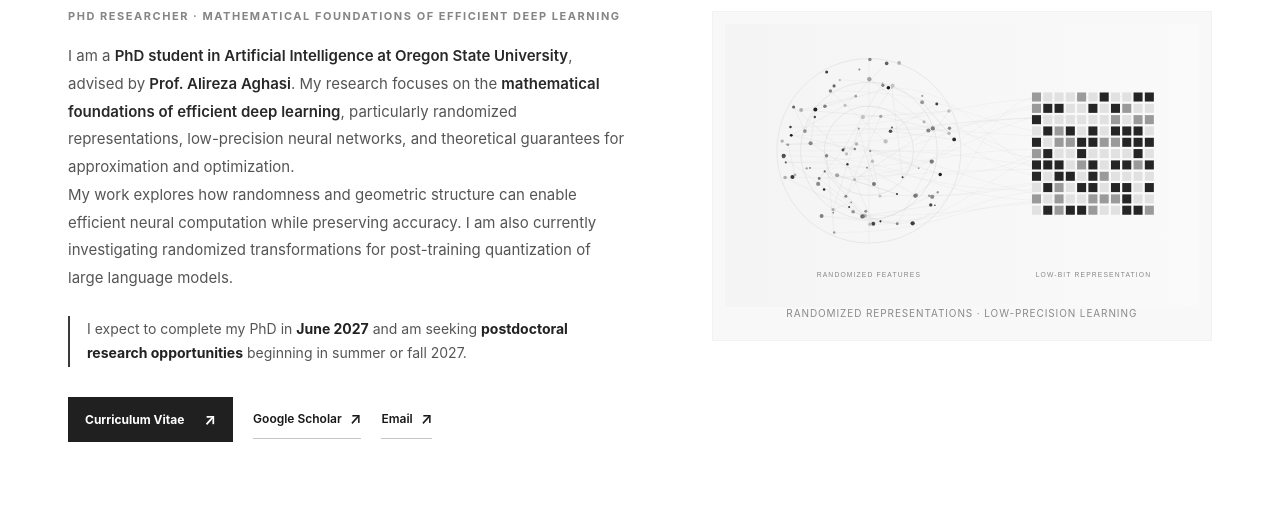
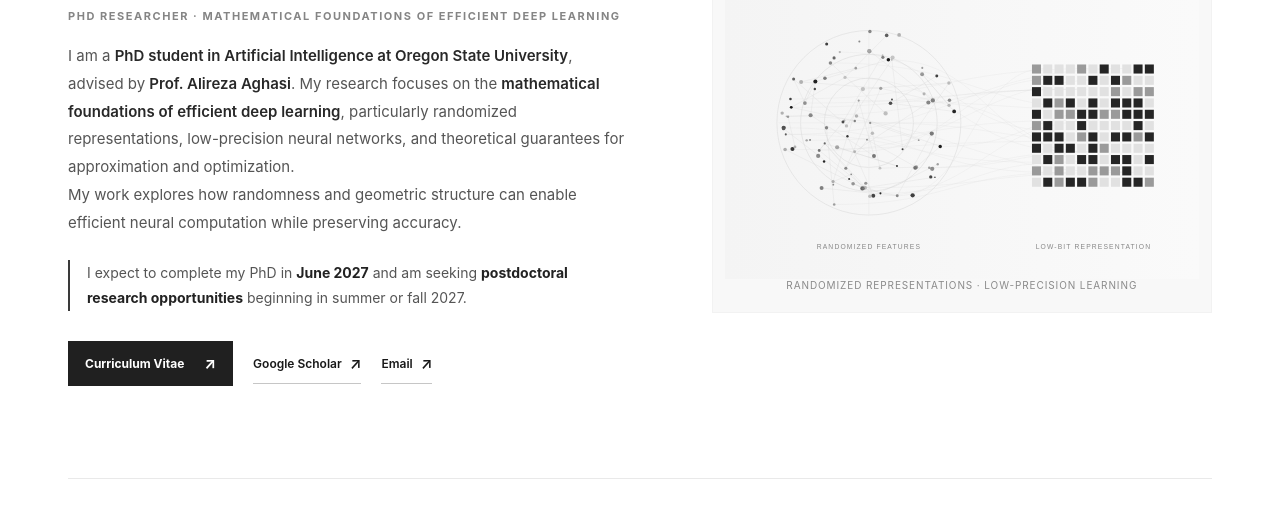
Before and after one commit to pourmands/pourmands.github.io, a plain HTML site: page index.html in a window 1280 px wide. Shown: the part 272-800 px from the top of the page. Drawn offline with Linux system fonts and the light colour scheme.

Commit message:
Update index.html

```diff
--- a/index.html
+++ b/index.html
@@ -74,8 +74,6 @@
           <p class="hero-description">
             My work explores how randomness and geometric structure can
             enable efficient neural computation while preserving accuracy.
-            I am also currently investigating randomized transformations
-            for post-training quantization of large language models.
           </p>
 
           <p class="opportunity">
```
